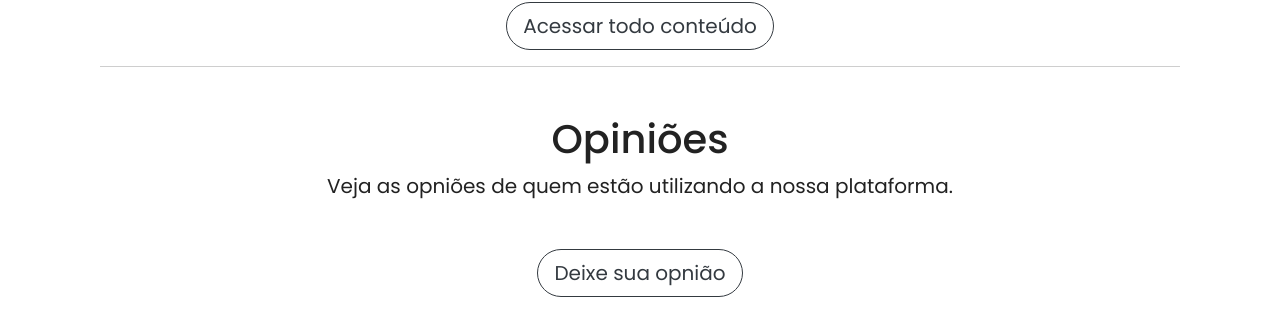
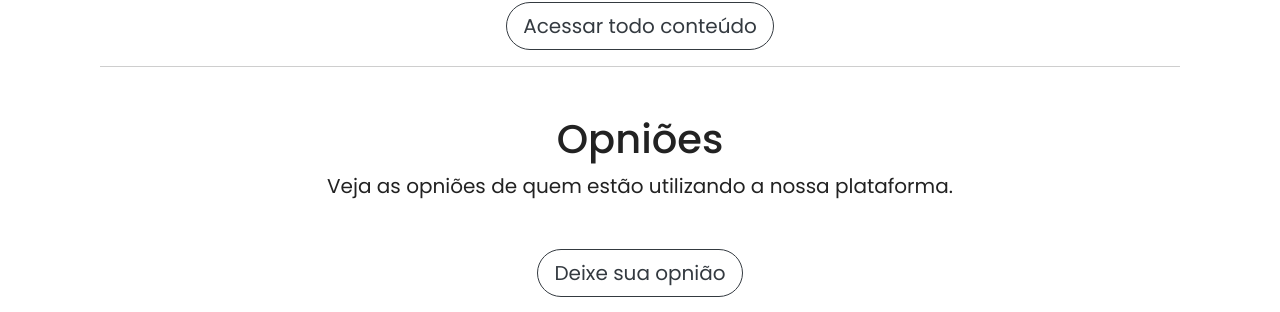
Before and after one commit to caioantoniodev/findjobs, a PHP site: page / in a window 1280 px wide. Shown: the part 1403-1715 px from the top of the page. Run offline with PHP 8.4, Linux system fonts and the light colour scheme; the visitor is signed in with stand-in values (Sample User, id 1); data that the repository does not hold is empty; some libraries are stand-ins or nearby versions.

Commit message:
Revert "Updates"
This reverts commit 3588b2201b00d1aab0f5e15ae43aee7c91c47995.

```diff
--- a/index.php
+++ b/index.php
@@ -275,7 +275,7 @@ include('connection.php');
     <div class="container">
       <div class="row text-center justify-content-center">
         <div class="col-12">
-          <h1>Opiniões</h1>
+          <h1>Opniões</h1>
           <P class="lead">Veja as opniões de quem estão utilizando a nossa plataforma.</P>
         </div>
         <div class="container-fluid padding" align="center">
```
Also changed, not shown: img/brayan.jpeg (deleted), img/drumao.jpeg (deleted), img/pc.png (deleted), img/thales.jpeg (deleted).
